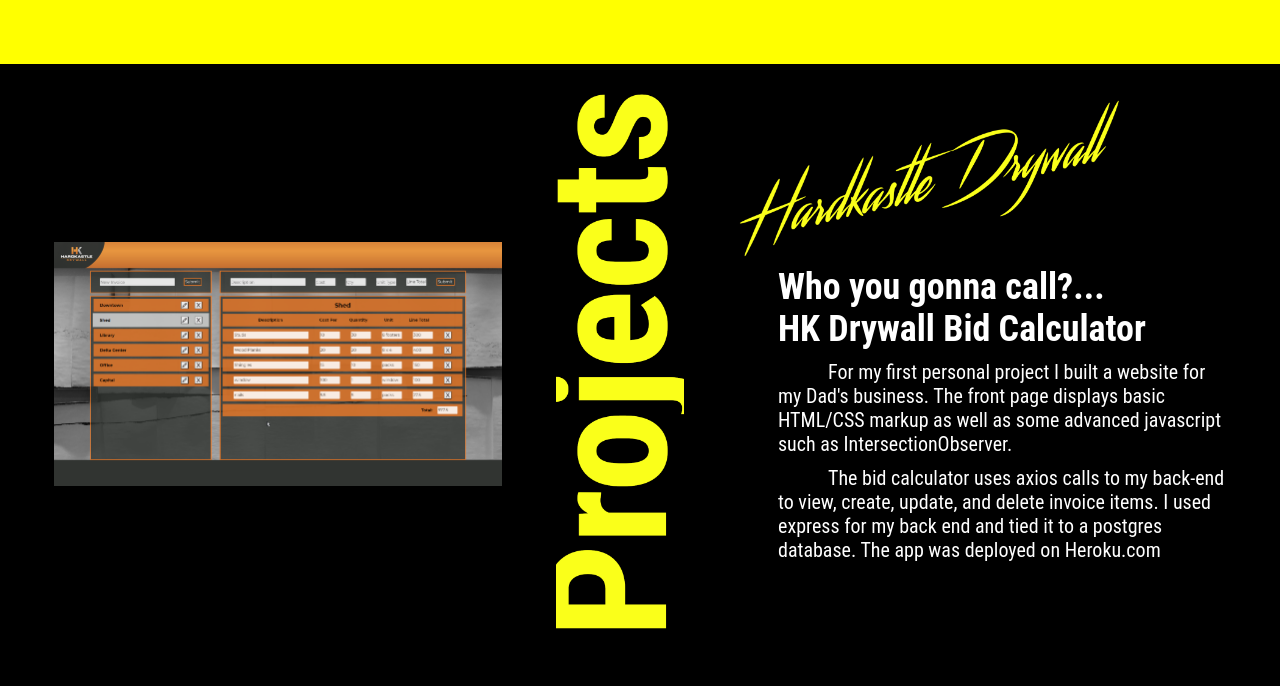
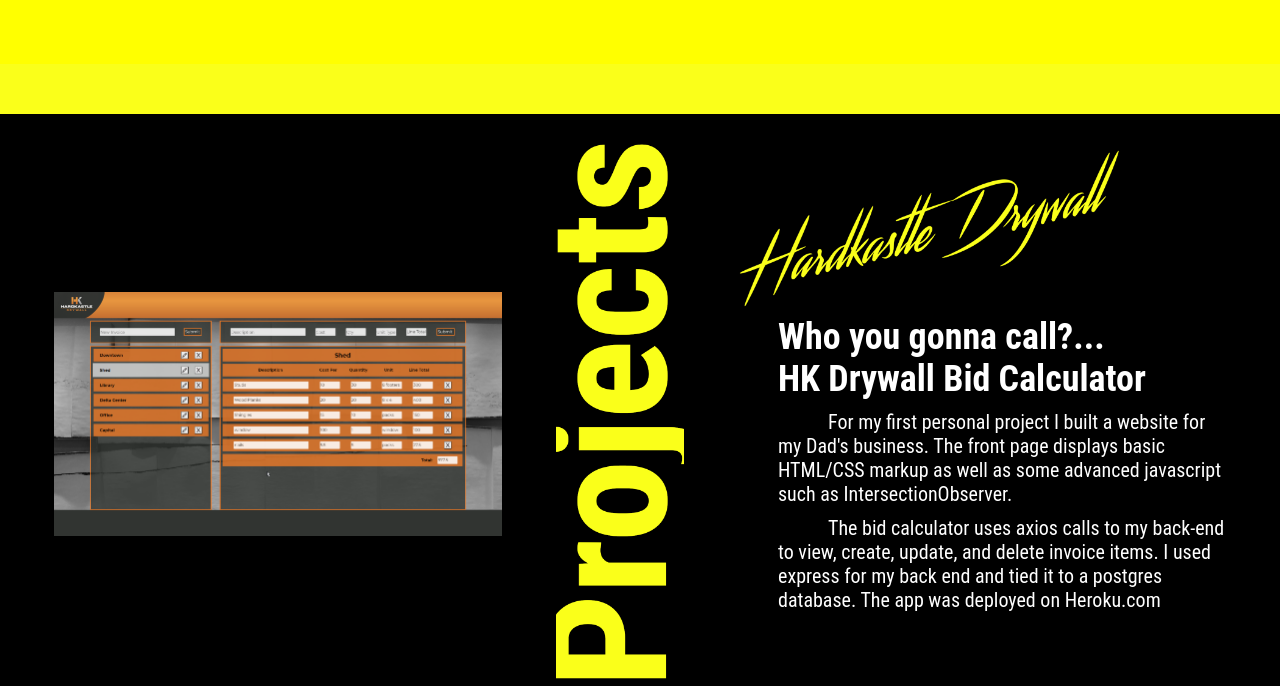
Before and after one commit to maaicle/maaicle.github.io, a plain HTML site: page index.html in a window 1280 px wide. Shown: the part 2336-3022 px from the top of the page. Drawn offline with Linux system fonts and the light colour scheme.

Commit message:
hacked the card-4 div

```diff
--- a/index.css
+++ b/index.css
@@ -371,3 +371,8 @@ a:hover{
     font-size: 34px;
     content: "maaicle @gmail.com"
 }
+
+#card-4 {
+    height: 50px;
+    background-color: #FAFF1A;
+}
--- a/index.html
+++ b/index.html
@@ -56,7 +56,8 @@
                 </div>
             </div>
         </section>
-        <section class="card card-4" id="card-4">
+        <div id="card-4"></div>
+        <section class="card card-4">
             <div class="project-box">
                 <div class="project-pic"></div>
                 <div class="card-title-vert ct-4"></div>
```
